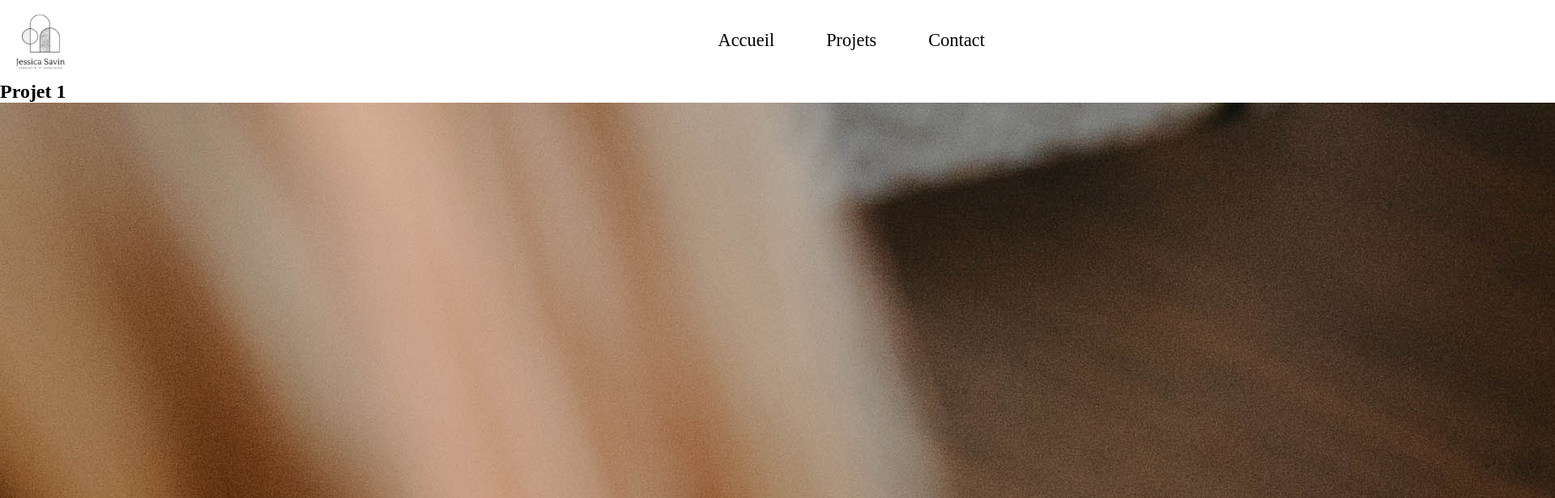
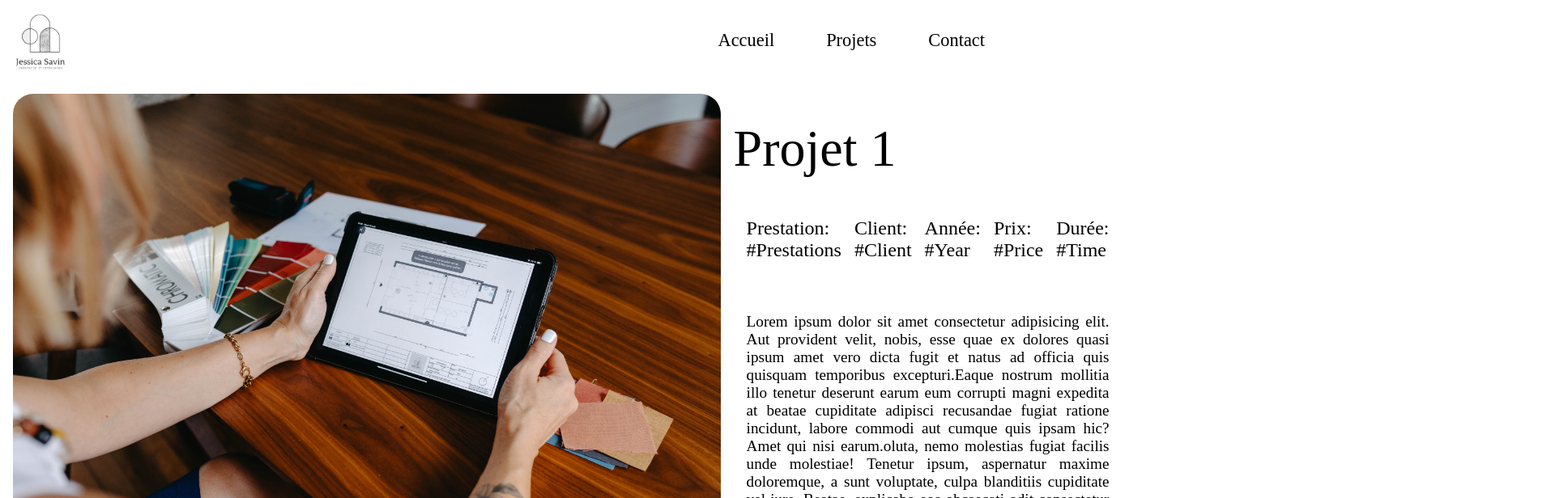
Before and after one commit to Daganx/Savin-Jessica, a React (Vite) app: page /projects/1 in a window 1280 px wide. Shown: the top 616 px of the page at 81% size, 1920 px wide, since content can reach past the window. Built offline with nearby package versions, Linux system fonts and the light colour scheme; a web font is replaced by a local one.

Commit message:
Projects:id add

```diff
--- a/src/components/ProjectsDetails/ProjectsDetails.jsx
+++ b/src/components/ProjectsDetails/ProjectsDetails.jsx
@@ -1,6 +1,6 @@
 import { useParams } from "react-router-dom";
 import projects from "../../data/projects";
-import './projectsDetails.css'
+import "./projectsDetails.css";
 
 export default function ProjectDetails() {
   const { id } = useParams();
@@ -11,10 +11,11 @@ export default function ProjectDetails() {
   }
 
   return (
-    <section className="project-details">
+    <>
+      <section className="projects-details">
+        <img src={project.images[0]} alt={project.title} />
+        <div className="projects-text">
           <h1>{project.title}</h1>
-      <img src={project.images[0]} alt={project.title} />
-      <p>{project.description}</p>
           <ul>
             <li>Prestation: {project.prestation}</li>
             <li>Client: {project.customer}</li>
@@ -22,6 +23,12 @@ export default function ProjectDetails() {
             <li>Prix: {project.price}</li>
             <li>Durée: {project.time}</li>
           </ul>
+          <p className="projects-bio">
+            {project.description}
+          </p>
+
+        </div>
       </section>
+    </>
   );
 }
--- a/src/components/ProjectsDetails/projectsDetails.css
+++ b/src/components/ProjectsDetails/projectsDetails.css
@@ -0,0 +1,33 @@
+.projects-details {
+  width: 100vw;
+  padding: 16px;
+  display: flex;
+  align-items: center;
+}
+
+.projects-details h1 {
+  font-family: "Fairplay";
+  font-size: 64px;
+  font-weight: 400;
+  padding: 16px;
+}
+
+.projects-details ul{
+    display: flex;
+    gap: 16px;
+    padding: 32px;
+    font-size: 24px;
+}
+
+.projects-details img {
+  height: 100%;
+  width: 70%;
+  border-radius: 25px;
+  object-fit: cover;
+}
+
+.projects-bio{
+    padding: 32px;
+    font-size: 1.2em;
+    text-align:justify;
+}
```
Lines whose indentation alone changed are shown as unchanged.
